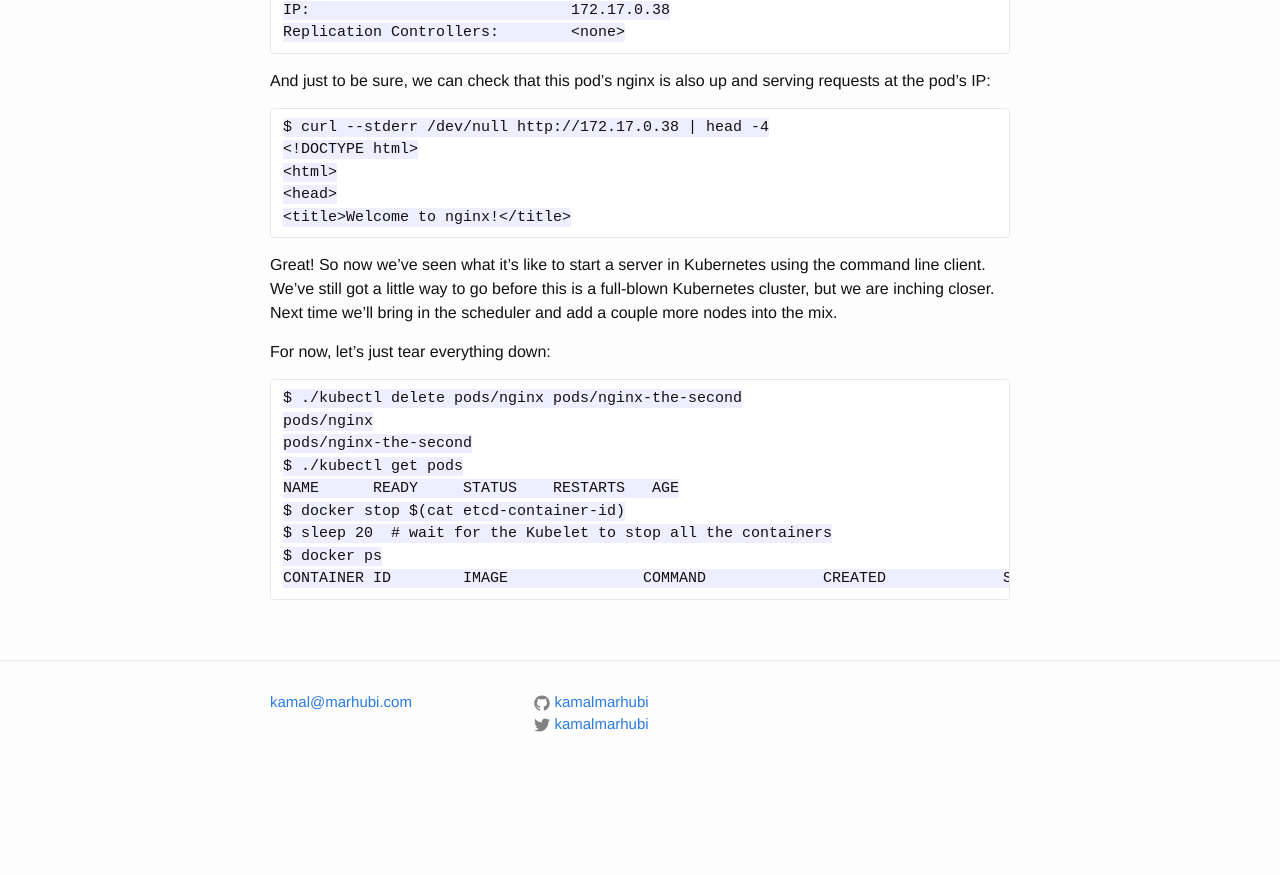
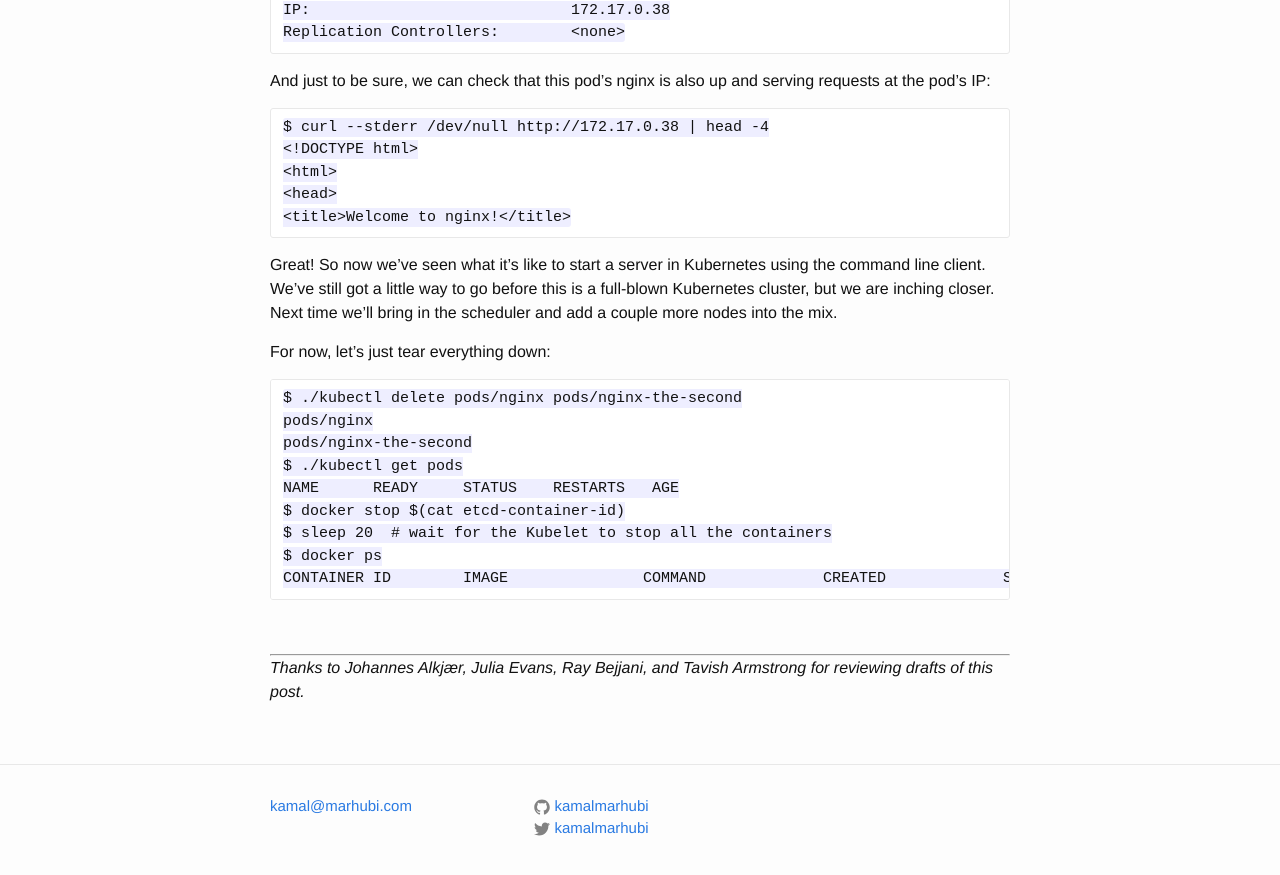
Before and after one commit to kamalmarhubi/website, a Jekyll site: the page built from _posts/2015-09-06-kubernetes-from-the-ground-up-the-api-server.markdown, in a window 1280 px wide and 900 px high, scrolled down 6001 px. Shown: the top 875 px of the window. Built offline with Jekyll 4.4.1, drawn with Linux system fonts in a browser that asks for light colours; before the commit the page ends 6797 px from its top, so only the background shows below that.

Commit message:
Add acknowledgements

```diff
--- a/_posts/2015-09-06-kubernetes-from-the-ground-up-the-api-server.markdown
+++ b/_posts/2015-09-06-kubernetes-from-the-ground-up-the-api-server.markdown
@@ -358,3 +358,10 @@ $ sleep 20  # wait for the Kubelet to stop all the containers
 $ docker ps
 CONTAINER ID        IMAGE               COMMAND             CREATED             STATUS              PORTS               NAMES
 ~~~
+
+<br>
+
+---
+
+*Thanks to Johannes Alkjær, Julia Evans, Ray Bejjani, and Tavish Armstrong for
+reviewing drafts of this post.*
```
